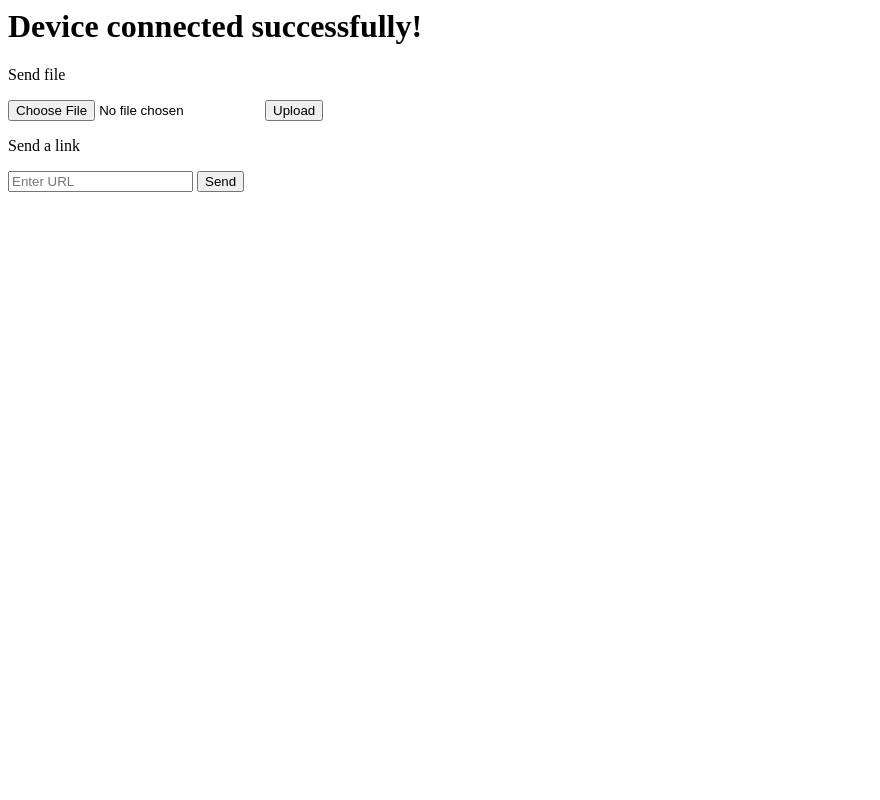
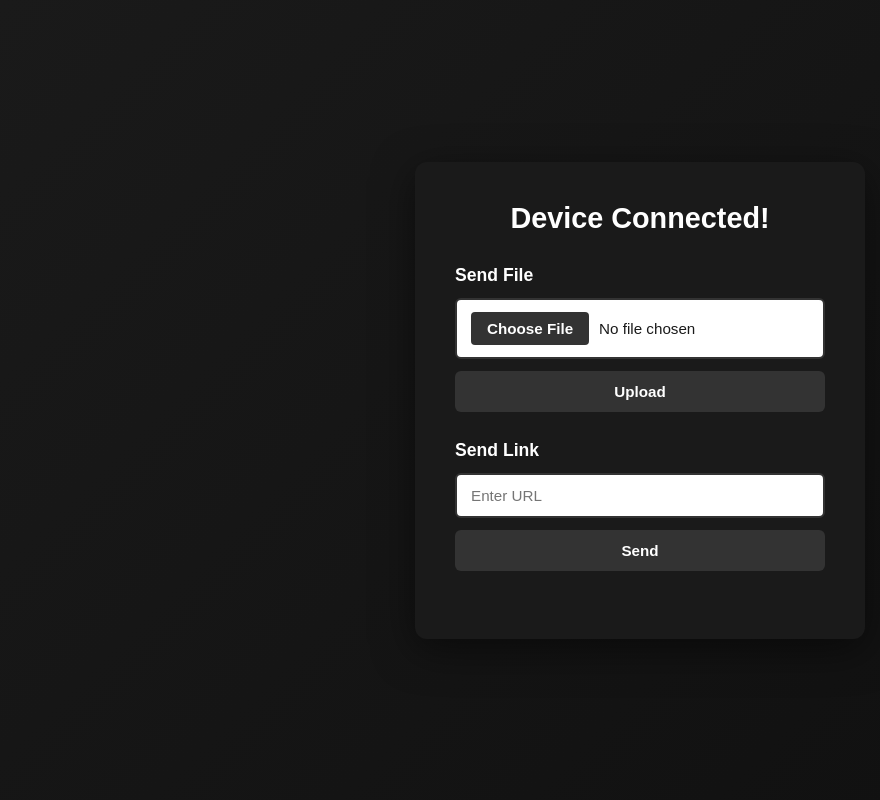
Before and after one commit to kwabsntim/LocalDrop, a Flask app: page /connect in a window 1280 px wide. Shown: the whole page, without its empty margins (0-880 px from the left). Run offline with Flask 3, Linux system fonts and the light colour scheme.

Commit message:
Refactor connect.html: enhance layout and styling, improve form structure for file and link submissions

```diff
--- a/templates/connect.html
+++ b/templates/connect.html
@@ -3,19 +3,133 @@
     <meta charset="UTF-8">
     <meta name="viewport" content="width=device-width, initial-scale=1.0">
     <title>Device Connected</title>
+    <style>
+        * {
+            margin: 0;
+            padding: 0;
+            box-sizing: border-box;
+        }
+
+        body {
+            background: linear-gradient(135deg, #1a1a1a 0%, #0f0f0f 100%);
+            color: white;
+            font-family: Arial, sans-serif;
+            min-height: 100vh;
+            display: flex;
+            align-items: center;
+            justify-content: center;
+            padding: 20px;
+        }
+
+        .container {
+            background-color: #1a1a1a;
+            border-radius: 12px;
+            padding: 40px;
+            max-width: 450px;
+            width: 100%;
+            box-shadow: 0 10px 40px rgba(0, 0, 0, 0.5);
+        }
+
+        h1 {
+            text-align: center;
+            font-size: 1.8rem;
+            margin-bottom: 30px;
+            color: #fff;
+        }
+
+        .form-group {
+            margin-bottom: 28px;
+        }
+
+        .form-group p {
+            font-size: 1.1rem;
+            font-weight: 600;
+            margin-bottom: 12px;
+            color: #fff;
+        }
+
+        form {
+            display: flex;
+            flex-direction: column;
+            gap: 12px;
+        }
+
+        input[type="file"],
+        input[type="text"] {
+            padding: 12px 14px;
+            background-color: white;
+            border: 2px solid #333;
+            border-radius: 6px;
+            color: #1a1a1a;
+            font-size: 0.95rem;
+            transition: all 0.2s ease;
+        }
+
+        input[type="file"]:focus,
+        input[type="text"]:focus {
+            outline: none;
+            border-color: #555;
+            box-shadow: 0 0 0 3px rgba(255, 255, 255, 0.1);
+        }
+
+        input[type="file"]::file-selector-button {
+            background-color: #333;
+            color: white;
+            padding: 8px 16px;
+            border: none;
+            border-radius: 4px;
+            cursor: pointer;
+            font-weight: 600;
+            margin-right: 10px;
+            transition: background-color 0.2s ease;
+        }
+
+        input[type="file"]::file-selector-button:hover {
+            background-color: #444;
+        }
+
+        input[type="submit"] {
+            padding: 12px 16px;
+            background-color: #333;
+            color: white;
+            border: none;
+            border-radius: 6px;
+            font-weight: 600;
+            font-size: 0.95rem;
+            cursor: pointer;
+            transition: all 0.2s ease;
+        }
+
+        input[type="submit"]:hover {
+            background-color: #444;
+            transform: translateY(-2px);
+            box-shadow: 0 4px 12px rgba(0, 0, 0, 0.3);
+        }
+
+        input[type="submit"]:active {
+            transform: translateY(0);
+        }
+    </style>
 </head>
 <body>
-    <h1>Device connected successfully!</h1>
-    <p>Send file</p>
+    <div class="container">
+        <h1>Device Connected!</h1>
+
+        <div class="form-group">
+            <p>Send File</p>
             <form action="/upload" method="post" enctype="multipart/form-data">
-        <input type="file" name="file">
+                <input type="file" name="file" required>
                 <input type="submit" value="Upload">
             </form>
+        </div>
 
-    <p>Send a link</p>
+        <div class="form-group">
+            <p>Send Link</p>
             <form action="/send_link" method="post">
-        <input type="text" name="link" placeholder="Enter URL">
+                <input type="text" name="link" placeholder="Enter URL" required>
                 <input type="submit" value="Send">
             </form>
+        </div>
+    </div>
 </body>
 </html>
```
Lines whose indentation alone changed are shown as unchanged.
